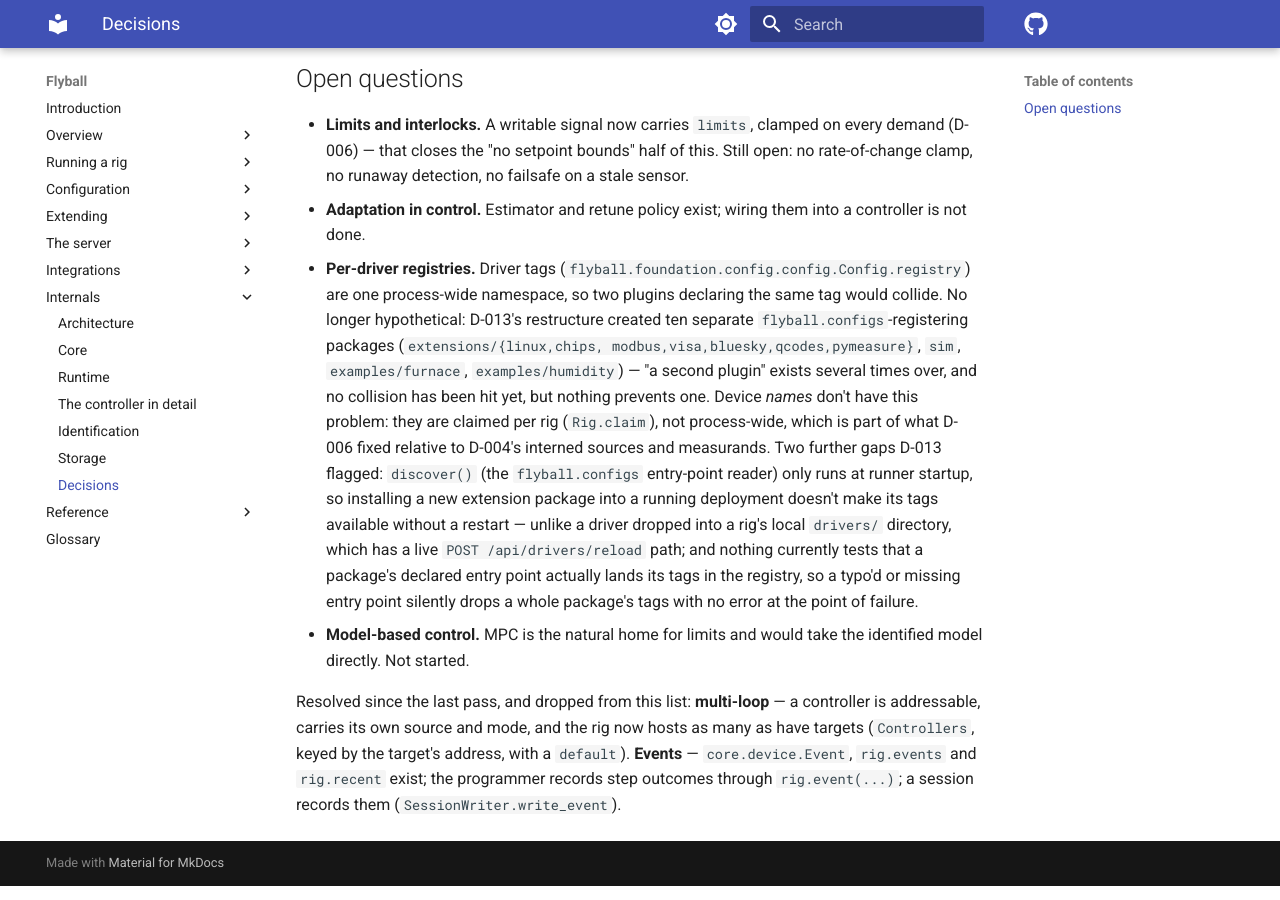
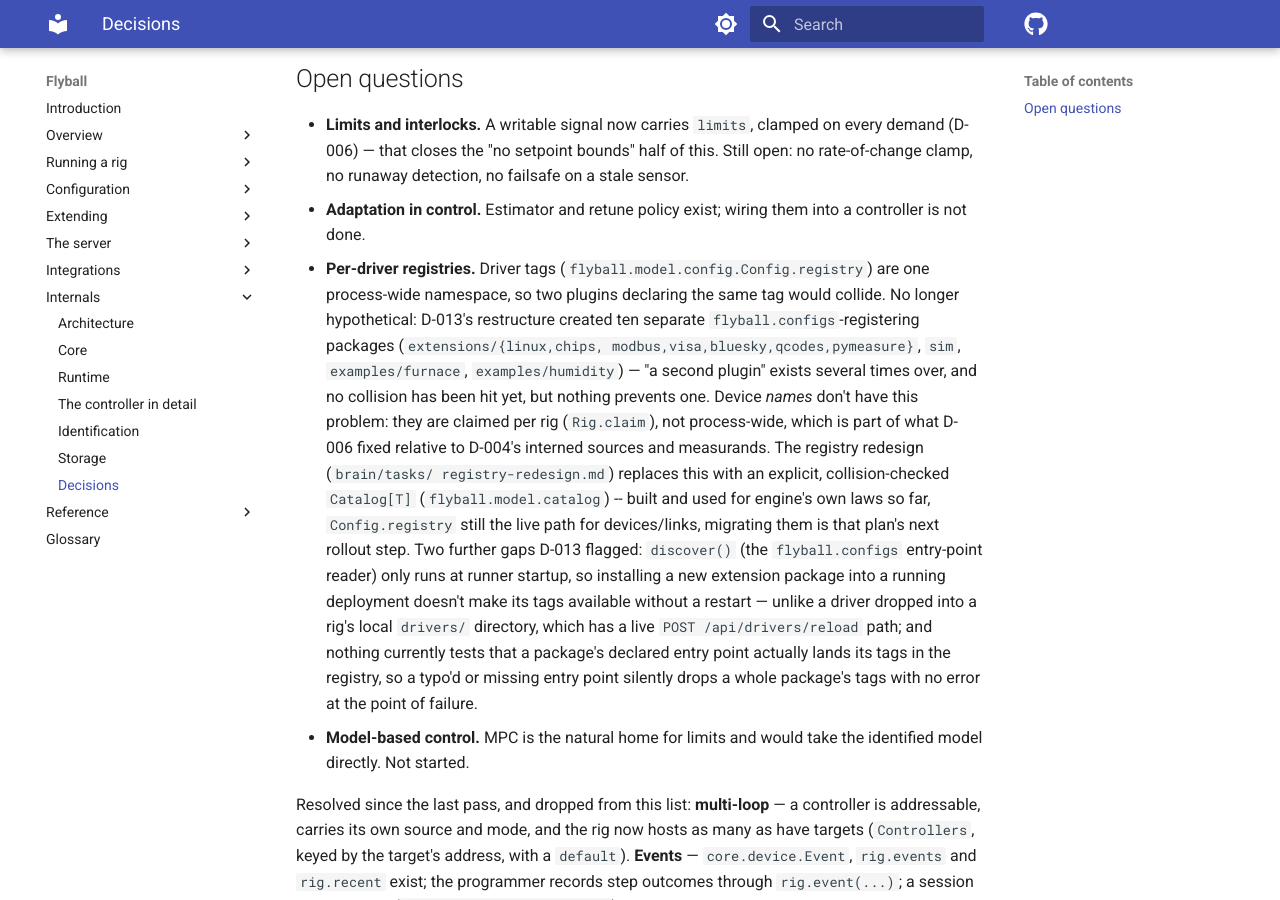
Before and after one commit to bengineer42/flyball, an MkDocs documentation site: the page built from book/src/6-internals/decisions.md, in a window 1280 px wide and 900 px high, scrolled down 1714 px. Built offline with MkDocs 1.6.1 and Material for MkDocs 9.7.7, drawn with Linux system fonts in a browser that asks for light colours; comment, search, counter and statistics services are not loaded; the version menu is left out.

Commit message:
docs: reference pages + cross-refs for the model/library split
New flyball.model and flyball.library reference pages (mkdocs.yml nav +
7-reference/python/flyball/{model,library}.md); flyball.control's page
drops controller/types (moved out), adds configs.py; flyball.foundation's
page drops config.config/config.model (moved to flyball.model, now on its
own page). Fixes two stale docstring cross-refs pointing at the old
flyball.foundation.config.* paths (model/config.py's own discover_paths
docstring, 6-internals/controller.md's Controller.delivered link) and
updates 6-internals/decisions.md's "Per-driver registries" open question
with the Catalog[T] redesign's current state (built and used for engine's
own laws; devices/links still on the old Config.registry, migrating them is
the plan's next rollout step -- not done here).

Both books verified `mkdocs build --strict`.

Co-Authored-By: Claude Sonnet 5 <noreply@anthropic.com>

```diff
--- a/book/mkdocs.yml
+++ b/book/mkdocs.yml
@@ -155,7 +155,9 @@ nav:
           - flyball: 7-reference/python/flyball.md
           - flyball.foundation: 7-reference/python/flyball/foundation.md
           - flyball.foundation.quantities: 7-reference/python/flyball/foundation/quantities.md
+          - flyball.model: 7-reference/python/flyball/model.md
           - flyball.control: 7-reference/python/flyball/control.md
+          - flyball.library: 7-reference/python/flyball/library.md
           - flyball.adaptive: 7-reference/python/flyball/adaptive.md
           - flyball.autotune: 7-reference/python/flyball/autotune.md
           - flyball.runtime: 7-reference/python/flyball/runtime.md
--- a/book/src/6-internals/decisions.md
+++ b/book/src/6-internals/decisions.md
@@ -28,7 +28,7 @@ chapter describes intent rather than fact, it says which.
   no failsafe on a stale sensor.
 - **Adaptation in control.** Estimator and retune policy exist; wiring them
   into a controller is not done.
-- **Per-driver registries.** Driver tags (`flyball.foundation.config.config.Config.registry`)
+- **Per-driver registries.** Driver tags (`flyball.model.config.Config.registry`)
   are one process-wide namespace, so two plugins declaring the same tag
   would collide. No longer hypothetical: D-013's restructure created ten
   separate `flyball.configs`-registering packages (`extensions/{linux,chips,
@@ -37,7 +37,11 @@ chapter describes intent rather than fact, it says which.
   collision has been hit yet, but nothing prevents one. Device *names* don't
   have this problem: they are claimed per rig (`Rig.claim`), not
   process-wide, which is part of what D-006 fixed relative to D-004's
-  interned sources and measurands. Two further gaps D-013 flagged: `discover()`
+  interned sources and measurands. The registry redesign (`brain/tasks/
+  registry-redesign.md`) replaces this with an explicit, collision-checked
+  `Catalog[T]` (`flyball.model.catalog`) -- built and used for engine's own
+  laws so far, `Config.registry` still the live path for devices/links,
+  migrating them is that plan's next rollout step. Two further gaps D-013 flagged: `discover()`
   (the `flyball.configs` entry-point reader) only runs at runner startup, so
   installing a new extension package into a running deployment doesn't make
   its tags available without a restart — unlike a driver dropped into a rig's
```
Also changed, not shown: book/src/6-internals/controller.md (+1 -1 lines), book/src/7-reference/python/flyball/control.md (+1 -3 lines), book/src/7-reference/python/flyball/foundation.md (+0 -4 lines), book/src/7-reference/python/flyball/library.md (added, +8 -0 lines), book/src/7-reference/python/flyball/model.md (added, +22 -0 lines), 1 other file.
